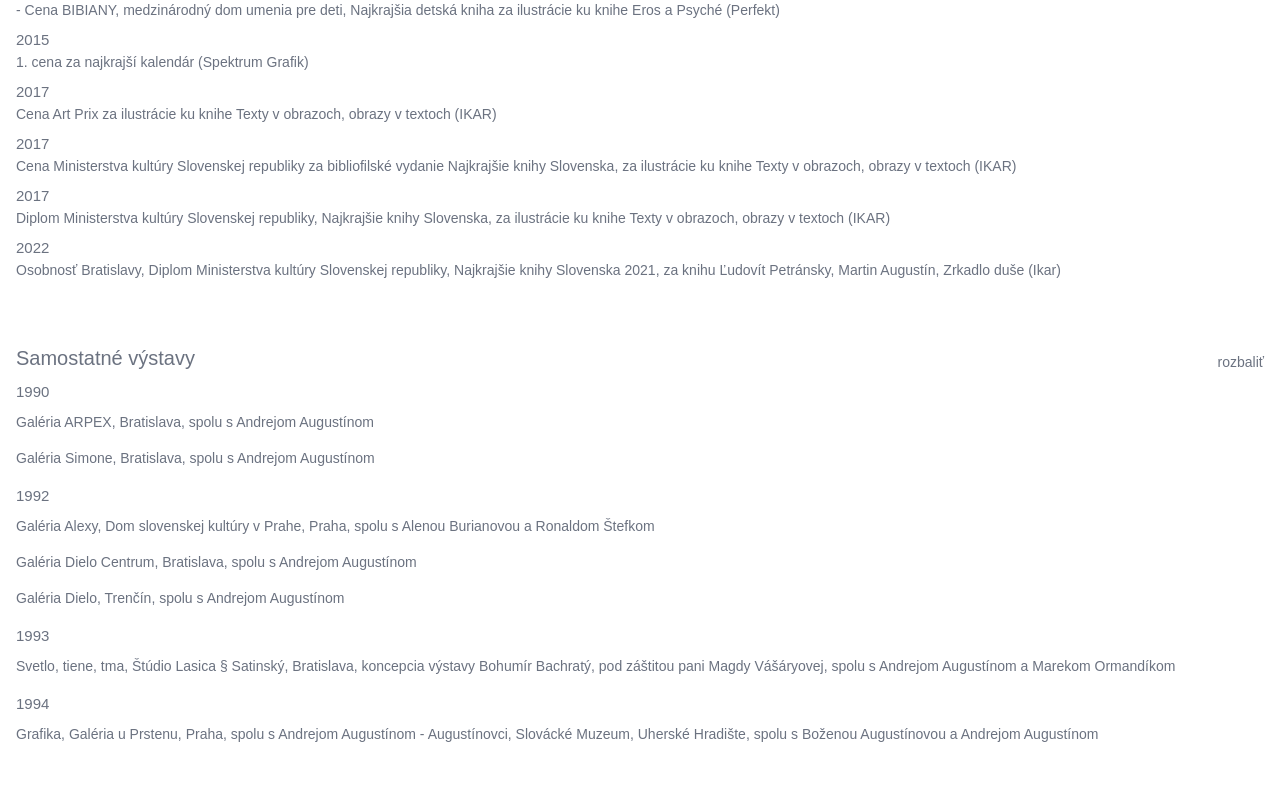
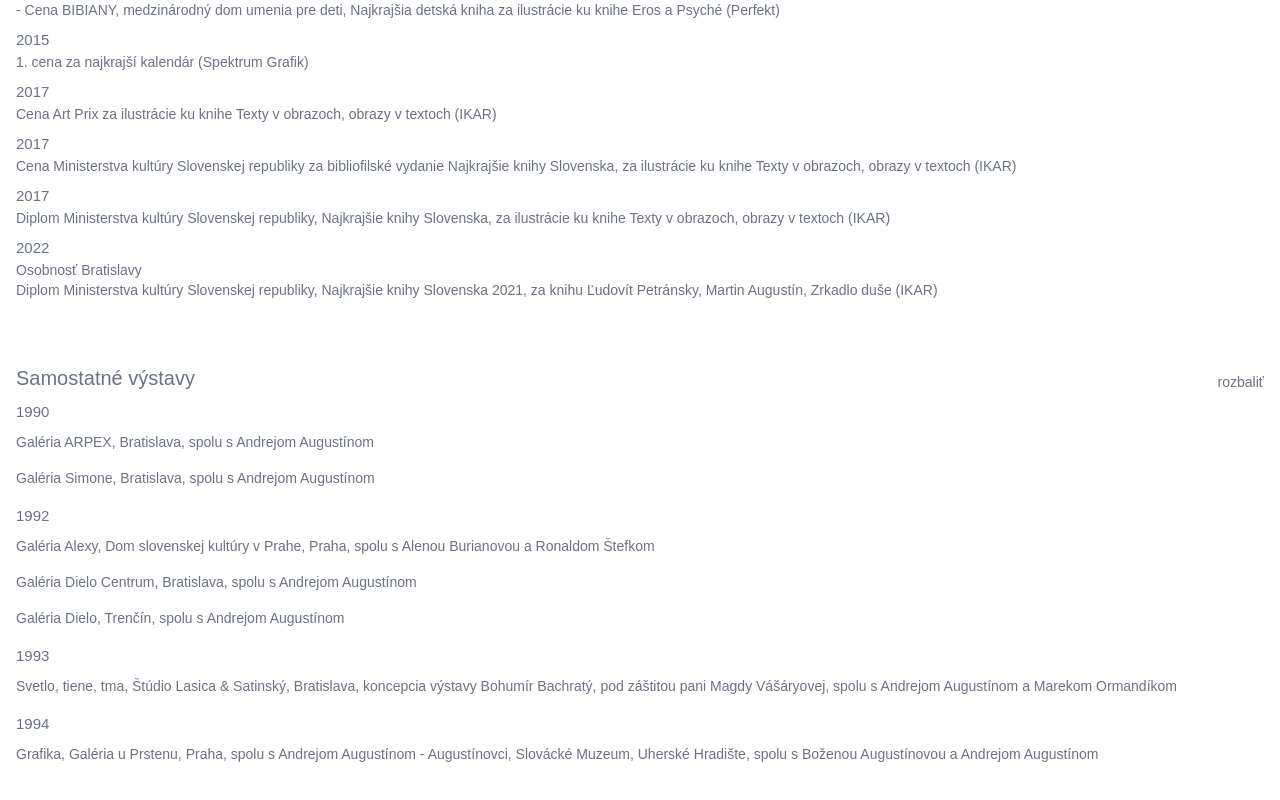
Before and after one commit to marosstudenic/augustin-martin-mobile, a Vue app: page / in a window 1280 px wide. Shown: the part 6500-7300 px from the top of the page. Built offline with nearby package versions, Linux system fonts and the light colour scheme; a web font is replaced by a local one; what tw-elements would draw is missing.

Commit message:
fix ocenenia, § in text

```diff
--- a/src/components/Zivotopis.vue
+++ b/src/components/Zivotopis.vue
@@ -21,7 +21,7 @@
     <h2 class="text-gray-500 font-medium text-xl mt-10">Ocenenia</h2>
     <div class="item my-2" v-for="(item, index) in ocenenia" :key="index">
       <h3 class="text-gray-500 font-medium">{{ item.date }}</h3>
-      <p class="text-gray-500 text-sm">{{ item.text }}</p>
+      <p class="text-gray-500 text-sm" v-for="(text, index) in item.text" :key="index">{{ text }}</p>
     </div>
   </section>
 </template>
--- a/src/data/Vystavy.vue
+++ b/src/data/Vystavy.vue
@@ -20,7 +20,7 @@
   {
     date: "1993",
     locations: [
-      "Svetlo, tiene, tma, Štúdio Lasica § Satinský, Bratislava, koncepcia výstavy Bohumír Bachratý, pod záštitou pani Magdy Vášáryovej, spolu s Andrejom Augustínom a Marekom Ormandíkom",
+      "Svetlo, tiene, tma, Štúdio Lasica & Satinský, Bratislava, koncepcia výstavy Bohumír Bachratý, pod záštitou pani Magdy Vášáryovej, spolu s Andrejom Augustínom a Marekom Ormandíkom",
     ],
   },
   {
@@ -247,7 +247,7 @@
     date: "2006",
     locations: [
       "Na husličkách maľované: Reduta, Slovenská filharmónia, Bratislava - Incheba, Bratislava - Štátna filharmónia Košice",
-      "Slnko, slnečníky, slnečnice, Štúdio Lasica § Satinský, Bratislava, kurátor výstavy Bohumír Bachratý",
+      "Slnko, slnečníky, slnečnice, Štúdio Lasica & Satinský, Bratislava, kurátor výstavy Bohumír Bachratý",
       "Art for Life, KBC Toren, zaal Scaldis, Schoenmarkt, Antverpy, Belgicko",
       "Súčasné slovenské umenie, Plastika, kresba, Galerie Lehalle, Paríž",
     ],
--- a/src/data/Zivotopis.vue
+++ b/src/data/Zivotopis.vue
@@ -23,47 +23,68 @@
 export const ocenenia = ref([
   {
     date: "1987",
-    text: "Čestné uznanie za najkrajšiu knihu roka, za ilustrácie ku knihe Jaroslava Seiferta Halleyova kométa, Koncert na ostrove, Odlievanie zvonov",
+    text: [
+      "Čestné uznanie za najkrajšiu knihu roka, za ilustrácie ku knihe Jaroslava Seiferta Halleyova kométa, Koncert na ostrove, Odlievanie zvonov",
+    ],
   },
   {
     date: "1995",
-    text: "Špeciálna cena – Bienále ilustrácií Teherán, Irán, za ilustrácie ku knihe Pavla Šruta Mačací kráľ",
+    text: [
+      "Špeciálna cena – Bienále ilustrácií Teherán, Irán, za ilustrácie ku knihe Pavla Šruta Mačací kráľ",
+    ],
   },
   {
     date: "2009",
-    text: "Cena Ministerstva kultúry Slovenskej republiky, Najkrajšia kniha roka, diplom, za ilustrácie ku knihe Kamila Peteraja Toto je moja reč (IKAR)",
+    text: [
+      "Cena Ministerstva kultúry Slovenskej republiky, Najkrajšia kniha roka, diplom, za ilustrácie ku knihe Kamila Peteraja Toto je moja reč (IKAR)",
+    ],
   },
   {
     date: "2009",
-    text: "Cena Ministerstva školstva Slovenskej republiky, diplom za ilustrácie k učebnici Slovenská literatúra pre 5. ročník základných škôl s vyučovacím jazykom maďarským",
+    text: [
+      "Cena Ministerstva školstva Slovenskej republiky, diplom za ilustrácie k učebnici Slovenská literatúra pre 5. ročník základných škôl s vyučovacím jazykom maďarským",
+    ],
   },
   {
     date: "2012",
-    text: "Cena Ministerstva kultúry Slovenskej republiky, Najkrajšia kniha roka, diplom za ilustrácie ku knihe Kamila Peteraja Bosá v priesvitných šatách (IKAR)",
+    text: [
+      "Cena Ministerstva kultúry Slovenskej republiky, Najkrajšia kniha roka, diplom za ilustrácie ku knihe Kamila Peteraja Bosá v priesvitných šatách (IKAR)",
+    ],
   },
   {
     date: "2015",
-    text: "- Cena BIBIANY, medzinárodný dom umenia pre deti, Najkrajšia detská kniha za ilustrácie ku knihe Eros a Psyché (Perfekt)",
+    text: [
+      "- Cena BIBIANY, medzinárodný dom umenia pre deti, Najkrajšia detská kniha za ilustrácie ku knihe Eros a Psyché (Perfekt)",
+    ],
   },
   {
     date: "2015",
-    text: "1. cena za najkrajší kalendár (Spektrum Grafik)",
+    text: ["1. cena za najkrajší kalendár (Spektrum Grafik)"],
   },
   {
     date: "2017",
-    text: "Cena Art Prix za ilustrácie ku knihe Texty v obrazoch, obrazy v textoch (IKAR)",
+    text: [
+      "Cena Art Prix za ilustrácie ku knihe Texty v obrazoch, obrazy v textoch (IKAR)",
+    ],
   },
   {
     date: "2017",
-    text: "Cena Ministerstva kultúry Slovenskej republiky za bibliofilské vydanie Najkrajšie knihy Slovenska, za ilustrácie ku knihe Texty v obrazoch, obrazy v textoch (IKAR)",
+    text: [
+      "Cena Ministerstva kultúry Slovenskej republiky za bibliofilské vydanie Najkrajšie knihy Slovenska, za ilustrácie ku knihe Texty v obrazoch, obrazy v textoch (IKAR)",
+    ],
   },
   {
     date: "2017",
-    text: "Diplom Ministerstva kultúry Slovenskej republiky, Najkrajšie knihy Slovenska, za ilustrácie ku knihe Texty v obrazoch, obrazy v textoch (IKAR)",
+    text: [
+      "Diplom Ministerstva kultúry Slovenskej republiky, Najkrajšie knihy Slovenska, za ilustrácie ku knihe Texty v obrazoch, obrazy v textoch (IKAR)",
+    ],
   },
   {
     date: "2022",
-    text: "Osobnosť Bratislavy, Diplom Ministerstva kultúry Slovenskej republiky, Najkrajšie knihy Slovenska 2021, za knihu Ľudovít Petránsky, Martin Augustín, Zrkadlo duše (Ikar)",
+    text: [
+      "Osobnosť Bratislavy",
+      "Diplom Ministerstva kultúry Slovenskej republiky, Najkrajšie knihy Slovenska 2021, za knihu Ľudovít Petránsky, Martin Augustín, Zrkadlo duše (IKAR)",
+    ],
   },
 ]);
 </script>
```
